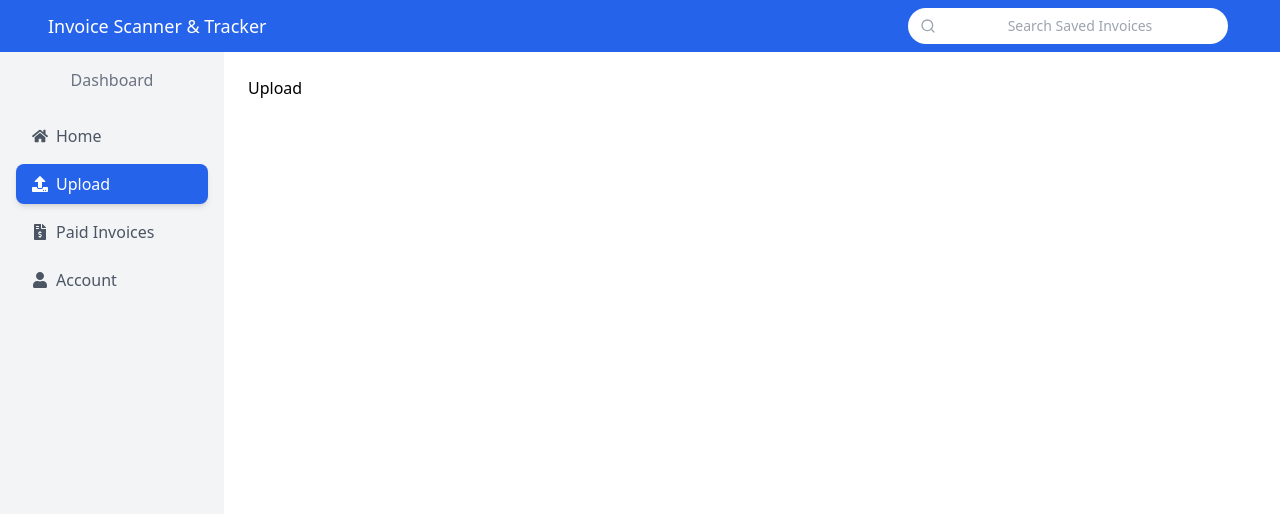
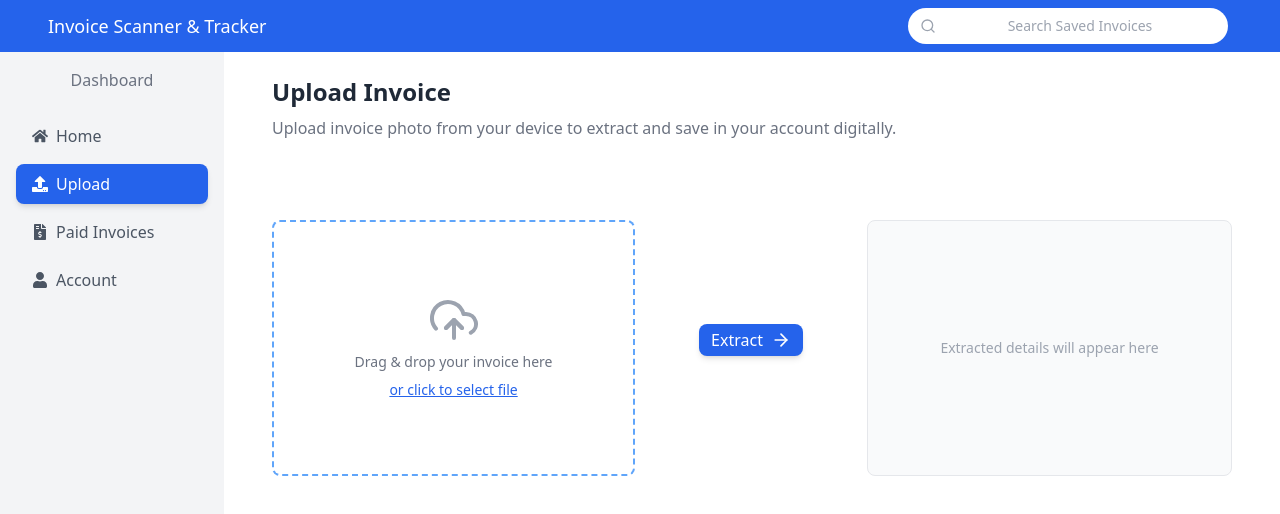
Before and after one commit to Hari-GS/Invoice-Manager, a React (Create React App) app in the folder frontend/: page /upload in a window 1280 px wide. Shown: the top 514 px of the page. Built offline with nearby package versions, Linux system fonts and the light colour scheme; sample sign-in values are in the browser's storage.

Commit message:
upload page created

```diff
--- a/frontend/src/pages/Home.jsx
+++ b/frontend/src/pages/Home.jsx
@@ -1,35 +1,38 @@
 import React, { useEffect, useState } from "react";
-import { FiRefreshCw } from "react-icons/fi";
-import { FiPlus } from "react-icons/fi";
+import { FiRefreshCw, FiPlus } from "react-icons/fi";
+import { useNavigate } from "react-router-dom";  // ✅ import navigation
 import request from "../utils/request";
 
 const Home = () => {
   const [invoices, setInvoices] = useState([]);
   const [loading, setLoading] = useState(true);
+  const navigate = useNavigate(); // ✅ hook for navigation
 
-  const fetchInvoices = async ()=>{
-    try{
+  const fetchInvoices = async () => {
+    try {
       setLoading(true);
-      const res = await request.get("/invoices/user")
-      setInvoices(res.data)
-    }catch(error){
-      console.error("Error fetching invoices: ", error)
-    }finally{
-      setLoading(false)
+      const res = await request.get("/invoices/user");
+      setInvoices(res.data);
+    } catch (error) {
+      console.error("Error fetching invoices: ", error);
+    } finally {
+      setLoading(false);
     }
-  }
+  };
 
-  useEffect(()=>{
+  useEffect(() => {
     fetchInvoices();
-  },[])
+  }, []);
 
   return (
     <div className="p-6">
       {/* Header */}
       <div className="flex items-center justify-between mb-4">
         <h1 className="text-lg font-medium">My Invoices</h1>
-        <button className="bg-blue-500 hover:bg-blue-600 text-white p-1.5 rounded-full shadow-md transition"
-        onClick={fetchInvoices}>
+        <button
+          className="bg-blue-500 hover:bg-blue-600 text-white p-1.5 rounded-full shadow-md transition"
+          onClick={fetchInvoices}
+        >
           <FiRefreshCw size={14} />
         </button>
       </div>
@@ -52,27 +55,14 @@ const Home = () => {
             key={invoice.id}
             className="bg-gray-100 rounded-lg shadow-md flex items-center justify-between text-sm p-4 py-2"
           >
-            {/* S.No */}
             <div className="w-10 text-gray-700">{index + 1}</div>
-
-            {/* Invoice ID */}
             <div className="w-20">{invoice.invoiceId}</div>
-
-            {/* Vendor */}
             <div className="w-48 text-gray-700">{invoice.vendorName}</div>
-
-            {/* Amount */}
             <div className="w-28">{invoice.totalAmount}</div>
-
-            {/* Due Date */}
             <div className="w-28">{invoice.dueDate}</div>
-
-            {/* Days Left */}
             <div className={`w-20 font-semibold ${invoice.daysColor}`}>
               {invoice.daysLeft}
             </div>
-
-            {/* Actions */}
             <div className="w-32 flex gap-2">
               <button className="bg-red-500 text-white px-3 py-1 rounded-md hover:bg-red-700">
                 Remove
@@ -85,9 +75,11 @@ const Home = () => {
         ))}
       </div>
 
-
       {/* Floating Add Button */}
-      <button className="fixed bottom-6 right-6 bg-blue-500 hover:bg-blue-600 text-white rounded-full w-12 h-12 flex items-center justify-center shadow-lg transition">
+      <button
+        onClick={() => navigate("/upload")} // ✅ navigate to upload page
+        className="fixed bottom-6 right-6 bg-blue-500 hover:bg-blue-600 text-white rounded-full w-12 h-12 flex items-center justify-center shadow-lg transition"
+      >
         <FiPlus size={28} />
       </button>
     </div>
--- a/frontend/src/pages/Upload.jsx
+++ b/frontend/src/pages/Upload.jsx
@@ -1,7 +1,80 @@
-import React from 'react'
+import React, { useState } from "react";
+import { FiUploadCloud, FiArrowRight } from "react-icons/fi"; // icons from react-icons
 
-export default function Upload() {
+const InvoiceUpload = () => {
+  const [file, setFile] = useState(null);
+
+  const handleFileChange = (e) => {
+    setFile(e.target.files[0]);
+  };
+
+  const handleExtract = () => {
+    if (!file) {
+      alert("Please upload an invoice first!");
+      return;
+    }
+    // TODO: integrate with backend extraction API
+    console.log("Extracting details for:", file.name);
+  };
+
   return (
-    <div>Upload</div>
-  )
-}
+    <div className="bg-white flex items-center justify-center">
+      <div className="w-full px-6">
+        {/* Heading */}
+        <h2 className="text-2xl font-semibold text-gray-800">Upload Invoice</h2>
+        <p className="text-gray-500 text-m mt-2 mb-8">
+          Upload invoice photo from your device to extract and save in your
+          account digitally.
+        </p>
+
+        {/* Upload Section */}
+        <div className="flex flex-col md:flex-row items-center gap-16">
+          {/* Upload Box */}
+          <div className="flex-1 mt-12">
+            <label
+              htmlFor="file-upload"
+              className="w-full flex flex-col items-center justify-center h-64 border-2 border-dashed border-blue-400 rounded-lg cursor-pointer hover:bg-blue-50 transition"
+            >
+              <div className="flex flex-col items-center justify-center space-y-2">
+                <FiUploadCloud className="h-12 w-12 text-gray-400" />
+                <p className="text-gray-500 text-sm">
+                  Drag & drop your invoice here
+                </p>
+                <p className="text-blue-600 underline text-sm">
+                  or click to select file
+                </p>
+                {file && (
+                  <p className="text-sm text-gray-600 mt-2">{file.name}</p>
+                )}
+              </div>
+              <input
+                id="file-upload"
+                type="file"
+                className="hidden"
+                onChange={handleFileChange}
+              />
+            </label>
+          </div>
+
+          {/* Extract Button */}
+          <div className="flex-shrink-0 mt-8">
+            <button
+              onClick={handleExtract}
+              className="bg-blue-600 hover:bg-blue-700 text-white px-3 py-1 rounded-lg font-medium shadow-md flex items-center gap-2 transition"
+            >
+              Extract
+              <FiArrowRight className="h-5 w-5" />
+            </button>
+          </div>
+
+          {/* Extracted Details Box */}
+          <div className="flex-1 h-64 flex items-center justify-center border rounded-lg bg-gray-50 text-sm text-gray-400 mt-12">
+            Extracted details will appear here
+          </div>
+        </div>
+      </div>
+    </div>
+  );
+};
+
+export default InvoiceUpload;
```
